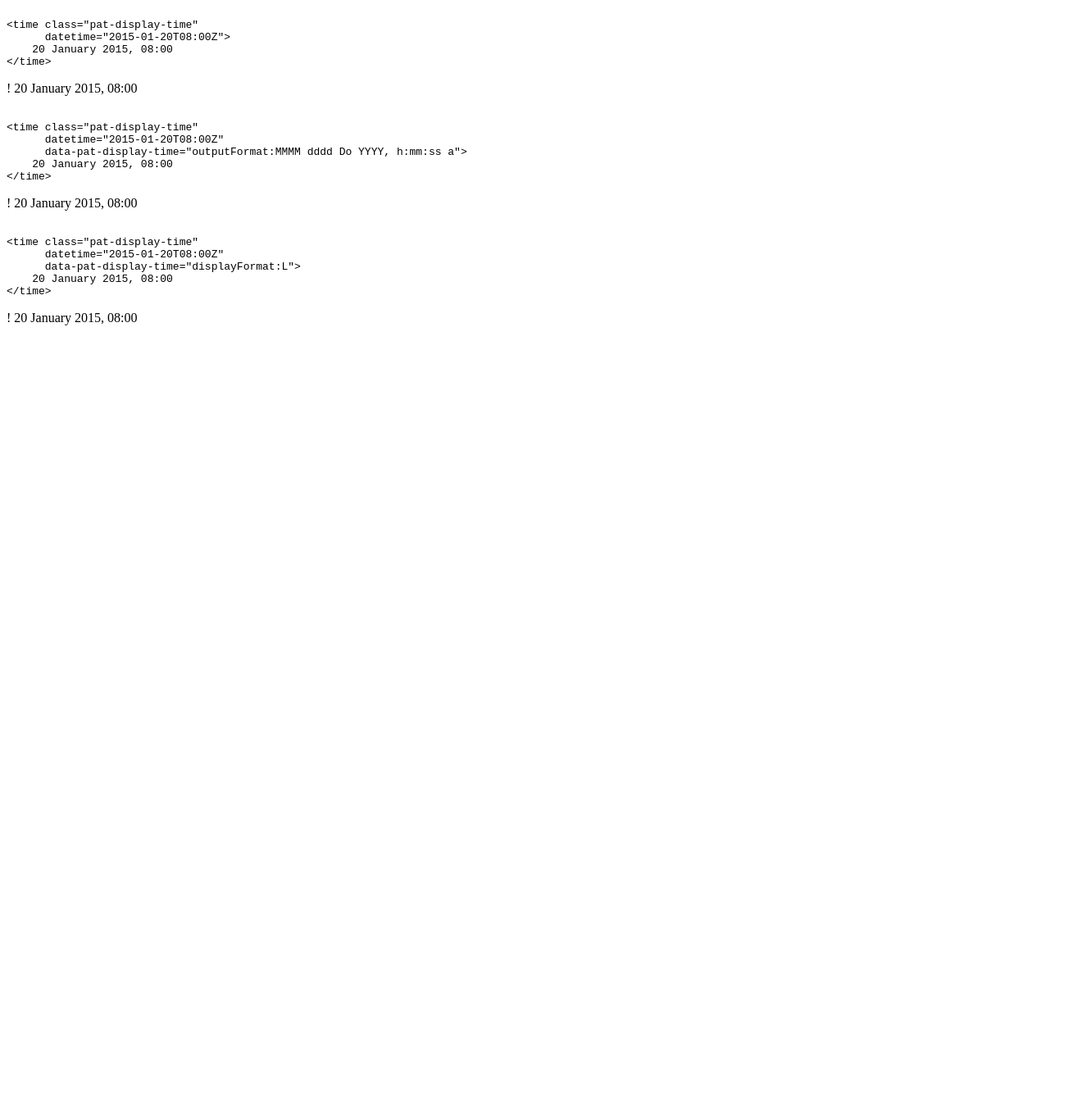
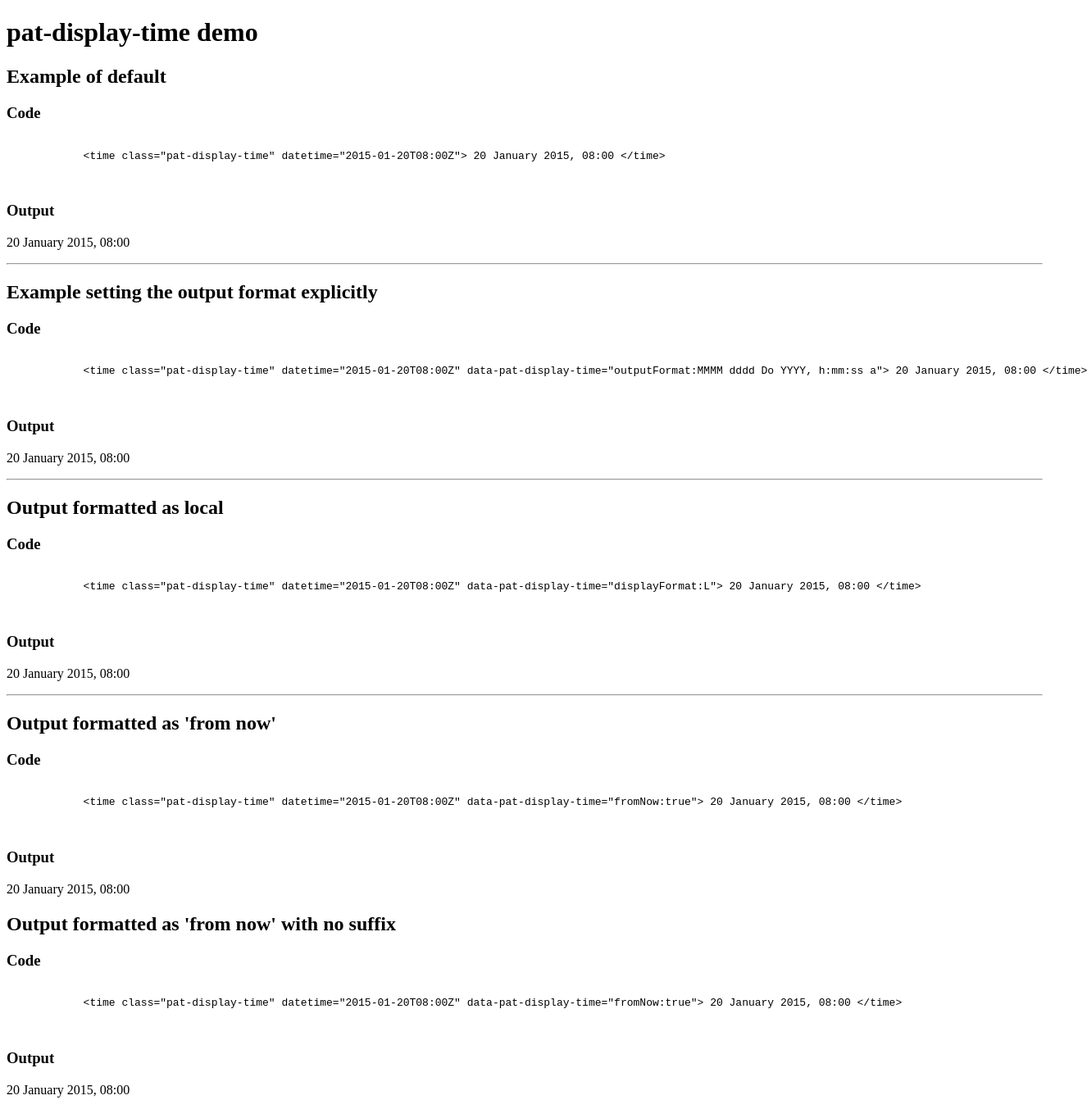
Before and after one commit to ploneintranet/pat-display-time, a website: page index.html in a window 1280 px wide. Shown: the whole page at 82% size, 1326 px wide, since content can reach past the window. Before the commit the page ends 800 px from the top, so only its background shows below. Drawn offline with Linux system fonts and the light colour scheme.

Commit message:
Tidied up html. Added fromNow suffix removal option.

```diff
--- a/index.html
+++ b/index.html
@@ -1,49 +1,86 @@
+<!DOCTYPE HTML>
 <html>
+
 <head>
+    <meta http-equiv="content-type" content="text/html; charset=utf-8">
+    <title>pat-display-time demo</title>
     <script data-main="main" src="src/bower_components/requirejs/require.js"></script>
-        <title>pat-display-time</title>
 </head>
-    <body>
-        <main role="main">
-            <pre><code>
-&lt;time class="pat-display-time"
-      datetime="2015-01-20T08:00Z"&gt;
+
+<body role="document">
+
+    <h1>pat-display-time demo</h1>
+
+    <h2>Example of default</h2>
+    <h3>Code</h3>
+    <pre>
+        <code>
+            &lt;time class="pat-display-time" datetime="2015-01-20T08:00Z"&gt; 20 January 2015, 08:00 &lt;/time&gt;
+        </code>
+    </pre>
+
+    <h3>Output</h3>
+    <p>
+        <time class="pat-display-time" datetime="2015-01-20T08:00Z">
             20 January 2015, 08:00
-&lt;/time&gt;</code></pre>
-            <p>
-                <time class="pat-display-time"
-                      datetime="2015-01-20T08:00Z">
-                    ! 20 January 2015, 08:00
         </time>
     </p>
-            <pre><code>
-&lt;time class="pat-display-time"
-      datetime="2015-01-20T08:00Z"
-      data-pat-display-time="outputFormat:MMMM dddd Do YYYY, h:mm:ss a"&gt;
+    <hr>
+    <h2>Example setting the output format explicitly</h2>
+    <h3>Code</h3>
+    <pre>
+        <code>
+            &lt;time class="pat-display-time" datetime="2015-01-20T08:00Z" data-pat-display-time="outputFormat:MMMM dddd Do YYYY, h:mm:ss a"&gt; 20 January 2015, 08:00 &lt;/time&gt;
+        </code>
+    </pre>
+    <h3>Output</h3>
+    <p>
+        <time class="pat-display-time" datetime="2015-01-20T08:00Z" data-pat-display-time="output-format:MMMM dddd Do YYYY, h:mm:ss">
             20 January 2015, 08:00
-&lt;/time&gt;</code></pre>
+        </time>
+    </p>
+    <hr>
+    <h2>Output formatted as local</h2>
+    <h3>Code</h3>
+    <pre>
+        <code>
+            &lt;time class="pat-display-time" datetime="2015-01-20T08:00Z" data-pat-display-time="displayFormat:L"&gt; 20 January 2015, 08:00 &lt;/time&gt;
+        </code>
+    </pre>
+    <h3>Output</h3>
     <p>
-                <time class="pat-display-time"
-                      datetime="2015-01-20T08:00Z"
-                      data-pat-display-time="outputFormat:MMMM dddd Do YYYY, h:mm:ss">
-                    ! 20 January 2015, 08:00
+        <time class="pat-display-time" datetime="2015-01-20T08:00Z" data-pat-display-time="output-format:L">
+            20 January 2015, 08:00
+        </time>
+    </p>
+    <hr>
+    <h2>Output formatted as 'from now'</h2>
+    <h3>Code</h3>
+    <pre>
+        <code>
+            &lt;time class="pat-display-time" datetime="2015-01-20T08:00Z" data-pat-display-time="fromNow:true"&gt; 20 January 2015, 08:00 &lt;/time&gt;
+        </code>
+    </pre>
+    <h3>Output</h3>
+    <p>
+        <time class="pat-display-time" datetime="2015-01-20T08:00Z" data-pat-display-time="from-now:true">
+            20 January 2015, 08:00
+        </time>
+    </p>
+    <h2>Output formatted as 'from now' with no suffix</h2>
+    <h3>Code</h3>
+    <pre>
+        <code>
+            &lt;time class="pat-display-time" datetime="2015-01-20T08:00Z" data-pat-display-time="fromNow:true"&gt; 20 January 2015, 08:00 &lt;/time&gt;
+        </code>
+    </pre>
+    <h3>Output</h3>
+    <p>
+        <time class="pat-display-time" datetime="2015-01-20T08:00Z" data-pat-display-time="from-now:true; no-suffix: true">
+            20 January 2015, 08:00
         </time>
     </p>
 
-            <pre><code>
-&lt;time class="pat-display-time"
-      datetime="2015-01-20T08:00Z"
-      data-pat-display-time="displayFormat:L"&gt;
-    20 January 2015, 08:00
-&lt;/time&gt;</code></pre>
-            <p>
-                <time class="pat-display-time"
-                      datetime="2015-01-20T08:00Z"
-                      data-pat-display-time="outputFormat:L">
-                    ! 20 January 2015, 08:00
-                </time>
-            </p>
+</body>
 
-        </main>
-    </body>
 </html>
--- a/src/pat-display-time.js
+++ b/src/pat-display-time.js
@@ -32,6 +32,7 @@
 
     // output options
     parser.add_argument("from-now", false);
+    parser.add_argument("no-suffix", false);
     parser.add_argument("output-format", "");
 
     return Base.extend({
@@ -48,7 +49,7 @@
             var date_str = $el.attr("datetime");
             var date = moment(date_str, options.format, options.locale, options.strict);
             if (options.fromNow === true) {
-                date = date.fromNow();
+                date = date.fromNow(options.noSuffix);
             } else if (options.outputFormat.length) {
                 date = date.format(options.outputFormat);
             }
```
Lines whose indentation alone changed are shown as unchanged.
